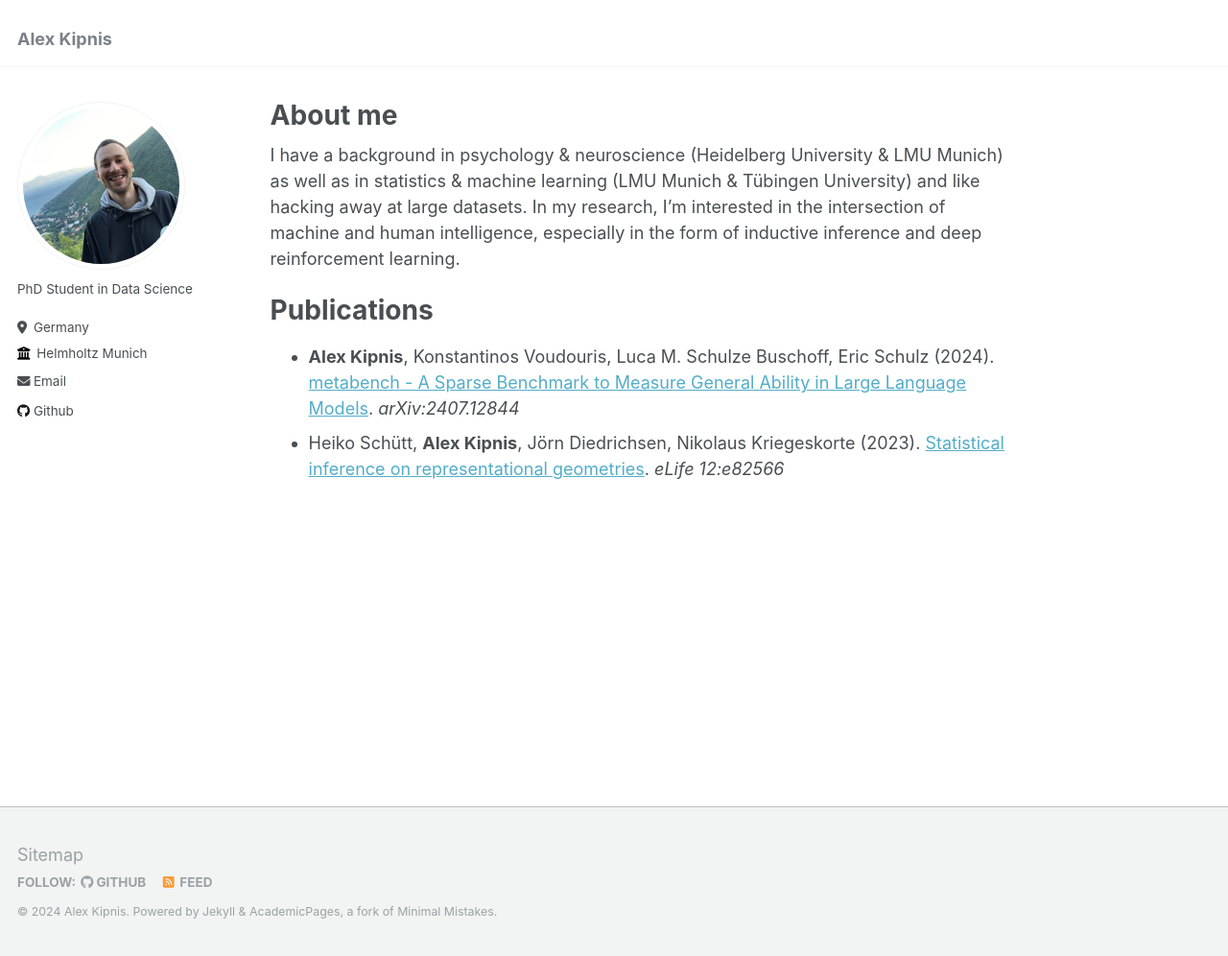
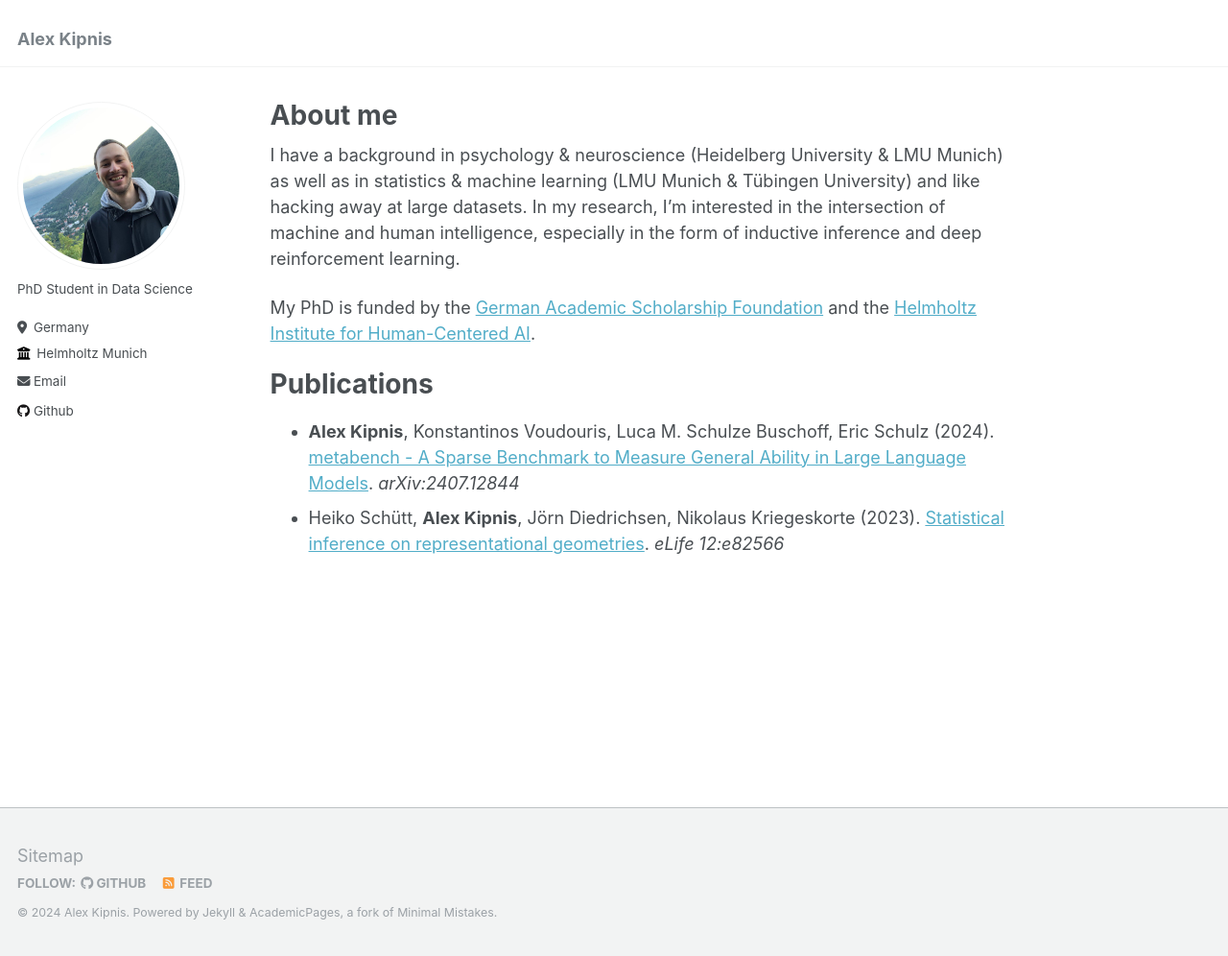
Before and after one commit to adkipnis/adkipnis.github.io, a Jekyll site: the page built from _pages/about.md, in a window 1280 px wide and 996 px high. Shown: the whole window at 96% size. Built offline with Jekyll 4.4.1, drawn with Linux system fonts in a browser that asks for light colours.

Commit message:
update about

```diff
--- a/_pages/about.md
+++ b/_pages/about.md
@@ -8,6 +8,8 @@ redirect_from:
 ---
 I have a background in psychology & neuroscience (Heidelberg University & LMU Munich) as well as in statistics & machine learning (LMU Munich & Tübingen University) and like hacking away at large datasets. In my research, I'm interested in the intersection of machine and human intelligence, especially in the form of inductive inference and deep reinforcement learning.
 
+My PhD is funded by the [German Academic Scholarship Foundation](https://www.studienstiftung.de/en/) and the [Helmholtz Institute for Human-Centered AI](https://hcai-munich.com/).
+
 Publications
 ======
 - **Alex Kipnis**, Konstantinos Voudouris, Luca M. Schulze Buschoff, Eric Schulz (2024). [metabench - A Sparse Benchmark to Measure General Ability in Large Language Models](https://arxiv.org/abs/2407.12844). *arXiv:2407.12844*
```
